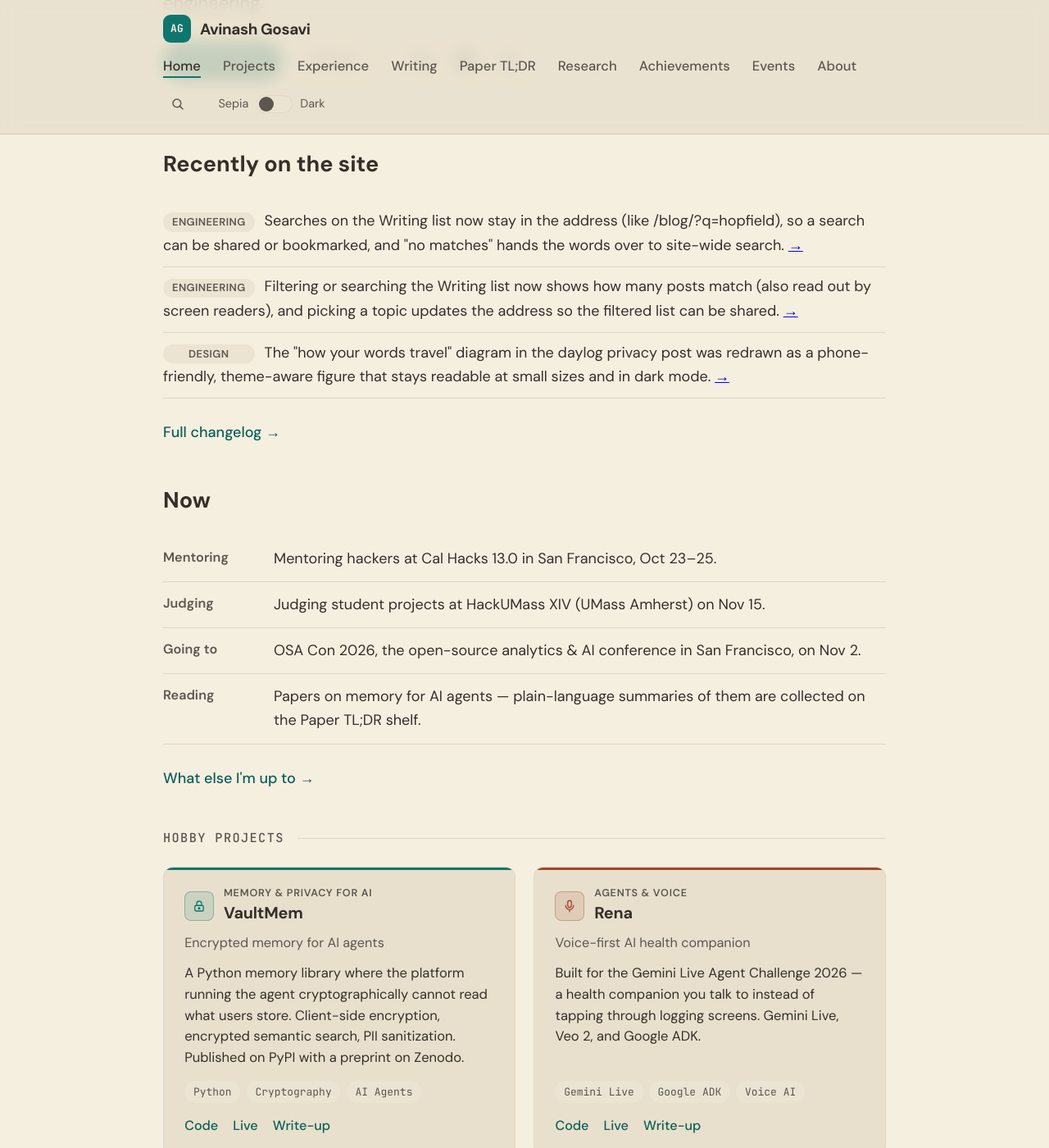
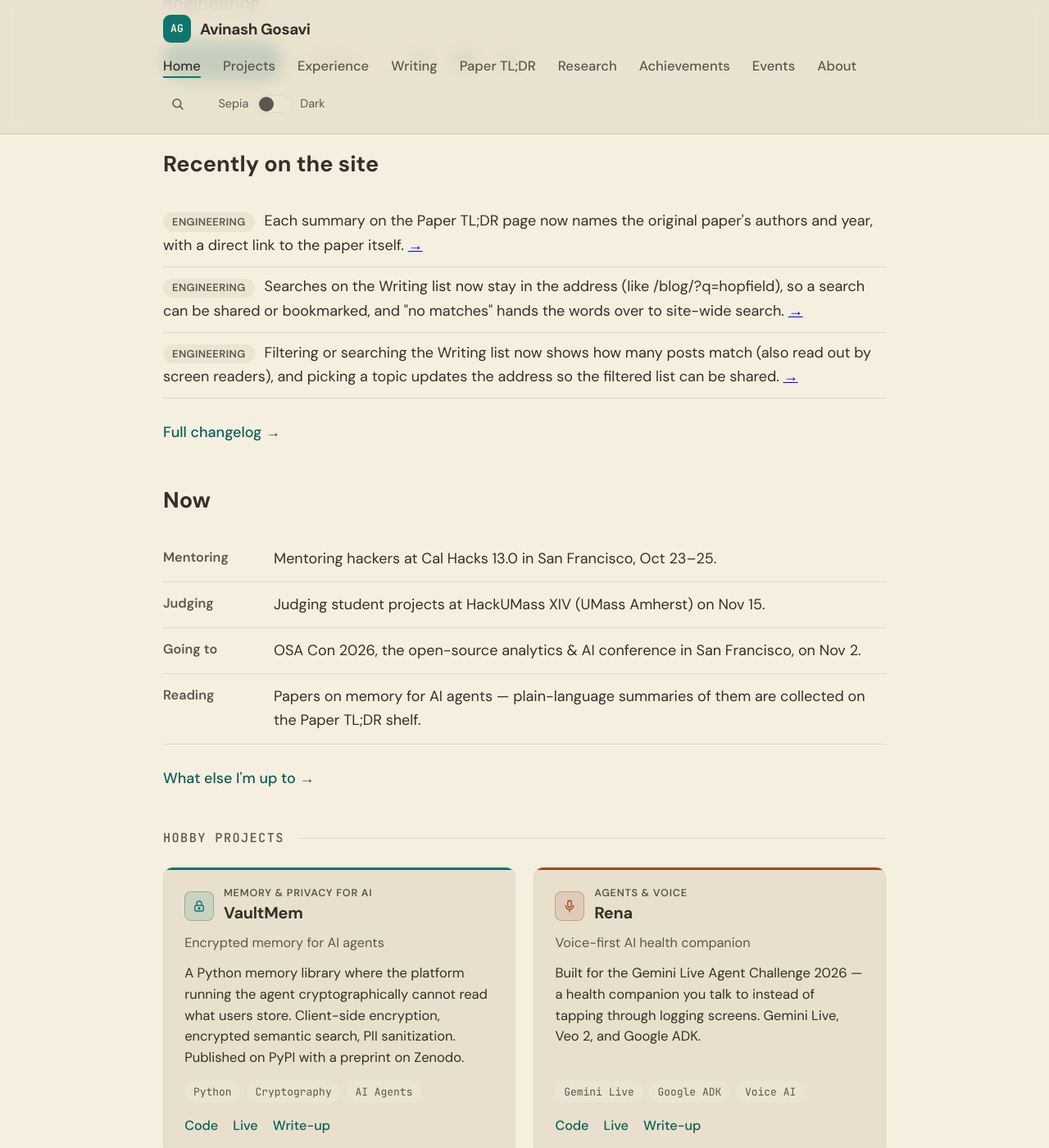
Before and after one commit to aag1091-alt/avinashgosavi.com, a Jekyll site: the page built from index.md, in a window 1280 px wide and 1400 px high, scrolled down 557 px. Shown: the whole window at 82% size. Built offline with Jekyll 4.4.1, drawn with Linux system fonts in a browser that asks for light colours.

Commit message:
Paper TL;DR: show each paper's authors, year and a link to the original
Co-Authored-By: Claude <noreply@anthropic.com>

```diff
--- a/_data/changelog.yml
+++ b/_data/changelog.yml
@@ -1,5 +1,9 @@
 # Public changelog shown on /changelog and (latest 3) on the homepage.
 # Newest first. desk: Writing | Design | Engineering
+- date: 2026-10-23
+  desk: Engineering
+  text: Each summary on the Paper TL;DR page now names the original paper's authors and year, with a direct link to the paper itself.
+  link: /paper-tldr/
 - date: 2026-10-23
   desk: Engineering
   text: Searches on the Writing list now stay in the address (like /blog/?q=hopfield), so a search can be shared or bookmarked, and "no matches" hands the words over to site-wide search.
--- a/assets/css/style.css
+++ b/assets/css/style.css
@@ -1819,6 +1819,8 @@ body.theme-dark {
 .tldr-item::marker { color: var(--text-muted); font-variant-numeric: tabular-nums; }
 .tldr-title { font-weight: 600; }
 .tldr-desc { margin: 0.3rem 0 0.25rem; color: var(--text-muted); font-size: 0.95rem; }
+.tldr-paper { margin: 0 0 0.25rem; color: var(--text-muted); font-size: 0.85rem; }
+.tldr-paper a { color: var(--accent-ink, var(--accent)); }
 
 /* Reduced motion: anchor jumps are instant, hover lifts/rotations stay put,
    colour fades are near-instant. Applies in both themes. */
```
Also changed, not shown: paper-tldr.md (+2 -0 lines).
